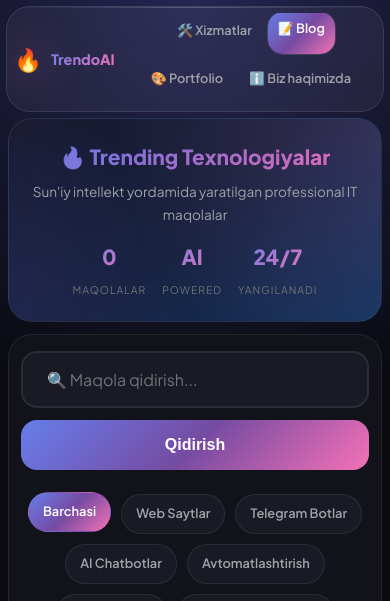
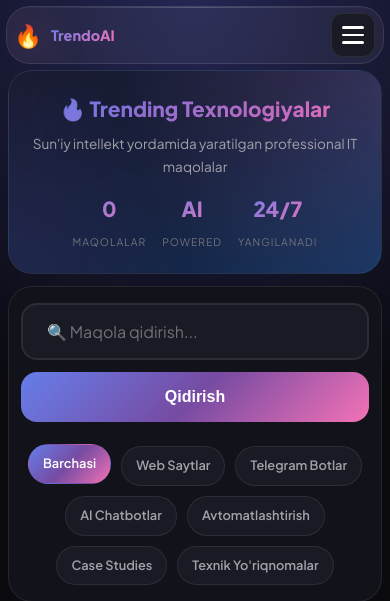
Before and after one commit to akbarjonrovshanov13-pixel/TrendoAi, a Flask app: page /blog in a window 390 px wide. Shown: the top 601 px of the page. Run offline with Flask 3, Linux system fonts and the light colour scheme; some libraries are stand-ins or nearby versions.

Commit message:
Add professional mobile hamburger menu with animated dropdown

```diff
--- a/static/css/style.css
+++ b/static/css/style.css
@@ -318,16 +318,9 @@ nav a.active::before {
     opacity: 1;
 }
 
-/* Mobile Menu Button */
-.menu-toggle {
+/* Mobile Menu Button - Hidden on Desktop */
+.mobile-menu-toggle {
     display: none;
-    background: var(--bg-elevated);
-    border: 1px solid var(--border);
-    border-radius: var(--radius-sm);
-    padding: 10px 14px;
-    font-size: 1.4rem;
-    cursor: pointer;
-    color: var(--text-primary);
 }
 
 /* Social Media Icons */
@@ -2289,9 +2282,9 @@ footer {
     }
 
     .header-content {
-        flex-wrap: nowrap !important;
+        flex-wrap: wrap !important;
         justify-content: space-between;
-        gap: 12px;
+        gap: 8px;
         align-items: center;
     }
 
@@ -2303,28 +2296,95 @@ footer {
         font-size: 1.1rem;
     }
 
+    /* ========== HAMBURGER MENU BUTTON ========== */
+    .mobile-menu-toggle {
+        display: flex;
+        flex-direction: column;
+        justify-content: center;
+        align-items: center;
+        gap: 5px;
+        width: 42px;
+        height: 42px;
+        background: var(--bg-elevated);
+        border: 1px solid var(--border);
+        border-radius: var(--radius-sm);
+        cursor: pointer;
+        z-index: 110;
+        transition: var(--transition-smooth);
+        order: 2;
+    }
+
+    .mobile-menu-toggle:hover {
+        border-color: var(--primary);
+        background: var(--gradient-main);
+    }
+
+    .hamburger-line {
+        width: 22px;
+        height: 2.5px;
+        background: var(--text-primary);
+        border-radius: 2px;
+        transition: all 0.3s ease;
+    }
+
+    /* Hamburger animation when open */
+    .mobile-menu-toggle.active .hamburger-line:nth-child(1) {
+        transform: rotate(45deg) translate(5px, 5px);
+    }
+
+    .mobile-menu-toggle.active .hamburger-line:nth-child(2) {
+        opacity: 0;
+        transform: translateX(-10px);
+    }
+
+    .mobile-menu-toggle.active .hamburger-line:nth-child(3) {
+        transform: rotate(-45deg) translate(5px, -5px);
+    }
+
+    /* ========== MOBILE NAV DROPDOWN ========== */
     nav {
+        display: none;
+        flex-direction: column;
+        width: 100%;
+        order: 3;
+        gap: 4px;
+        margin-top: 12px;
+        padding-top: 12px;
+        border-top: 1px solid var(--border);
+        animation: slideDown 0.3s ease-out;
+    }
+
+    @keyframes slideDown {
+        from {
+            opacity: 0;
+            transform: translateY(-10px);
+        }
+
+        to {
+            opacity: 1;
+            transform: translateY(0);
+        }
+    }
+
+    nav.mobile-open {
         display: flex;
-        overflow-x: auto;
-        white-space: nowrap;
-        flex: 1;
-        scrollbar-width: none;
-        -ms-overflow-style: none;
-        gap: 4px;
-        margin: 0;
-        padding: 0;
-        border: none;
-        justify-content: center;
-    }
-
-    nav::-webkit-scrollbar {
-        display: none;
     }
 
     nav a {
-        padding: 8px 12px;
-        font-size: 0.9rem;
-        flex-shrink: 0;
+        padding: 14px 16px;
+        font-size: 1rem;
+        border-radius: var(--radius-md);
+        background: var(--bg-elevated);
+        text-align: center;
+        width: 100%;
+        border: 1px solid var(--border);
+    }
+
+    nav a:hover,
+    nav a.active {
+        background: var(--gradient-main);
+        border-color: transparent;
+        color: white;
     }
 
     /* Hide social icons in header on mobile - they're in footer */
--- a/templates/base.html
+++ b/templates/base.html
@@ -121,7 +121,15 @@
                 </a>
             </div>
             <p class="tagline">Trending texnologiyalar va sun'iy intellekt</p>
-            <nav>
+
+            <!-- Mobile Hamburger Menu Button -->
+            <button class="mobile-menu-toggle" id="mobileMenuToggle" aria-label="Menyu">
+                <span class="hamburger-line"></span>
+                <span class="hamburger-line"></span>
+                <span class="hamburger-line"></span>
+            </button>
+
+            <nav id="mainNav">
                 <a href="{{ url_for('services') }}"
                     class="{% if request.endpoint == 'services' or request.endpoint == 'index' %}active{% endif %}">🛠️
                     Xizmatlar</a>
@@ -788,6 +796,34 @@
         // Header scrolls normally with the page (no auto-hide)
         const header = document.querySelector('header');
 
+        // ========== MOBILE HAMBURGER MENU ==========
+        const mobileMenuToggle = document.getElementById('mobileMenuToggle');
+        const mainNav = document.getElementById('mainNav');
+
+        if (mobileMenuToggle && mainNav) {
+            mobileMenuToggle.addEventListener('click', function (e) {
+                e.stopPropagation();
+                mobileMenuToggle.classList.toggle('active');
+                mainNav.classList.toggle('mobile-open');
+            });
+
+            // Close menu when clicking a nav link
+            mainNav.querySelectorAll('a').forEach(link => {
+                link.addEventListener('click', function () {
+                    mobileMenuToggle.classList.remove('active');
+                    mainNav.classList.remove('mobile-open');
+                });
+            });
+
+            // Close menu when clicking outside
+            document.addEventListener('click', function (e) {
+                if (!header.contains(e.target)) {
+                    mobileMenuToggle.classList.remove('active');
+                    mainNav.classList.remove('mobile-open');
+                }
+            });
+        }
+
         // Telegram Popup Logic
         function showTgPopup() {
             document.getElementById('tg-popup').classList.add('active');
```
